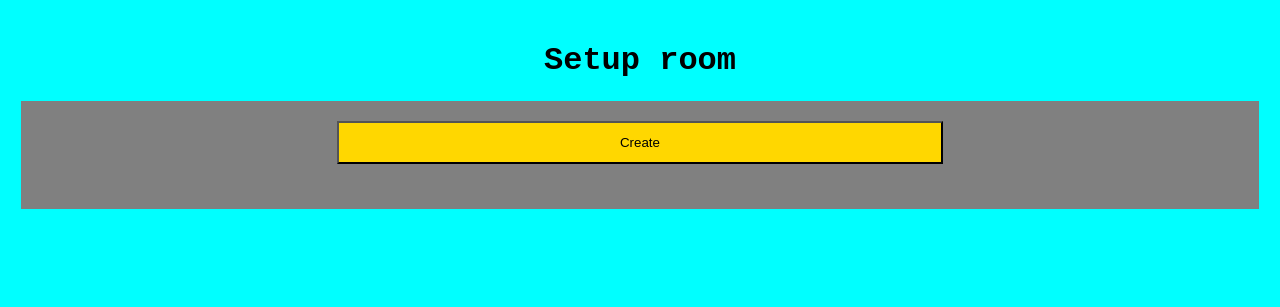
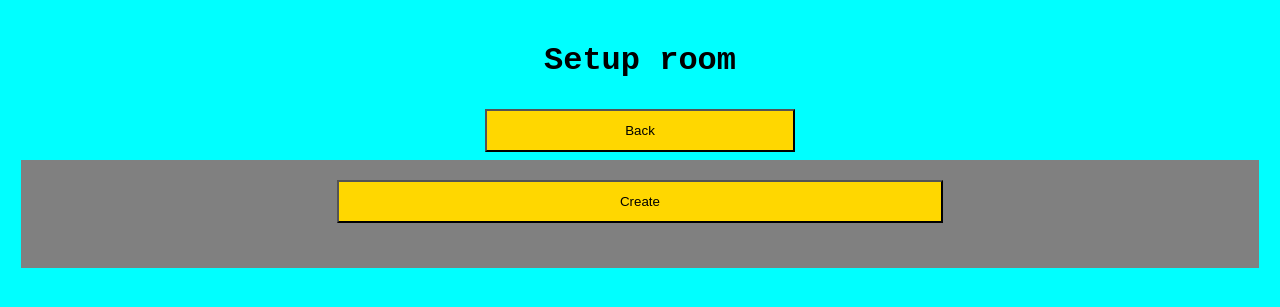
Before and after one commit to vtarale/Chat, a Flask app: page /create in a window 1280 px wide. Shown: the top 307 px of the page. Run offline with Flask 2, Linux system fonts and the light colour scheme.

Commit message:
writing room, added a back button in create

```diff
--- a/src/app.py
+++ b/src/app.py
@@ -22,7 +22,7 @@ def sendfile(path):
 @app.route("/check")
 def check():
     roomno = request.args.get("roomid")
-    if roomno in chat_rooms_list:
+    if str(roomno) in chat_rooms_list:
         return jsonify(1)
     return jsonify(0)
 
@@ -43,6 +43,6 @@ def create_room():
 
     password = encrpyt('thanksforcreatingroom')
     chat_rooms[chat_room] = [password, Chat()]
-    chat_rooms_list.append(chat_room)
+    chat_rooms_list.append(str(chat_room))
 
     return jsonify(f"Room:\n{chat_room}\nPassword:\n\t{password}")
--- /dev/null
+++ b/src/static/create/create.css
@@ -0,0 +1,3 @@
+.back {
+    width: 25%;
+}
--- a/src/static/create/create.js
+++ b/src/static/create/create.js
@@ -1,7 +1,12 @@
 document.addEventListener('DOMContentLoaded', function() {
-    const button = document.querySelector('button');
+    const create = document.querySelector('#create');
+    const back = document.querySelector('#back');
 
-    button.addEventListener('click', async function() {
+    back.addEventListener('click', function() {
+        window.location.replace('/');
+    });
+
+    create.addEventListener('click', async function() {
         response = await fetch('/create_room');
         not_json = await response.json()
         document.querySelector('label').innerHTML = '' + not_json;
--- a/src/templates/create.html
+++ b/src/templates/create.html
@@ -1,10 +1,12 @@
 {% extends "layout.html" %}
 {% block body %}
     <script src="{{ url_for('sendfile', path='create/create.js') }}"></script>
+    <link rel="stylesheet" type="text/css" href="{{ url_for('sendfile', path='create/create.css') }}">
 
     <h1>Setup room</h1>
+    <button id="back" class="back">Back</button>
     <div>
-        <button>Create</button>
+        <button id="create">Create</button>
     </div>
     <div>
         <label></label>
```
